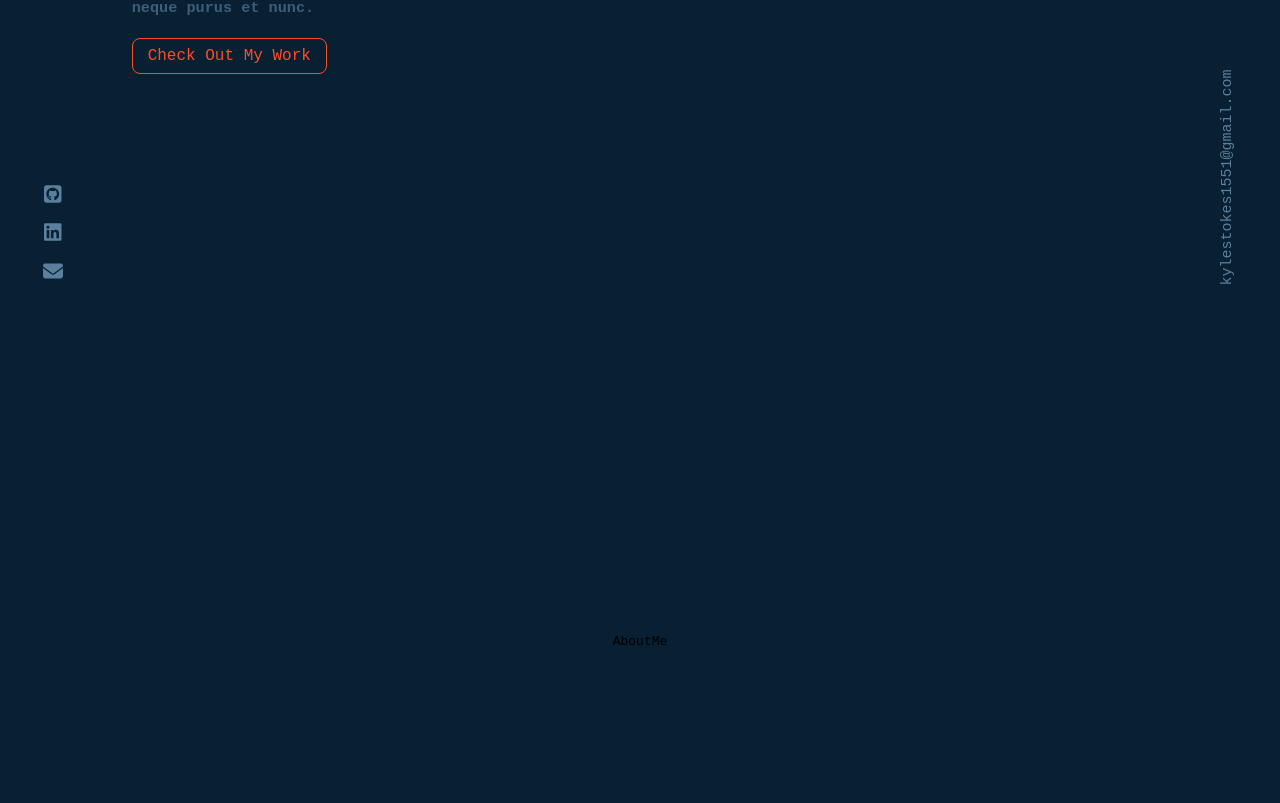
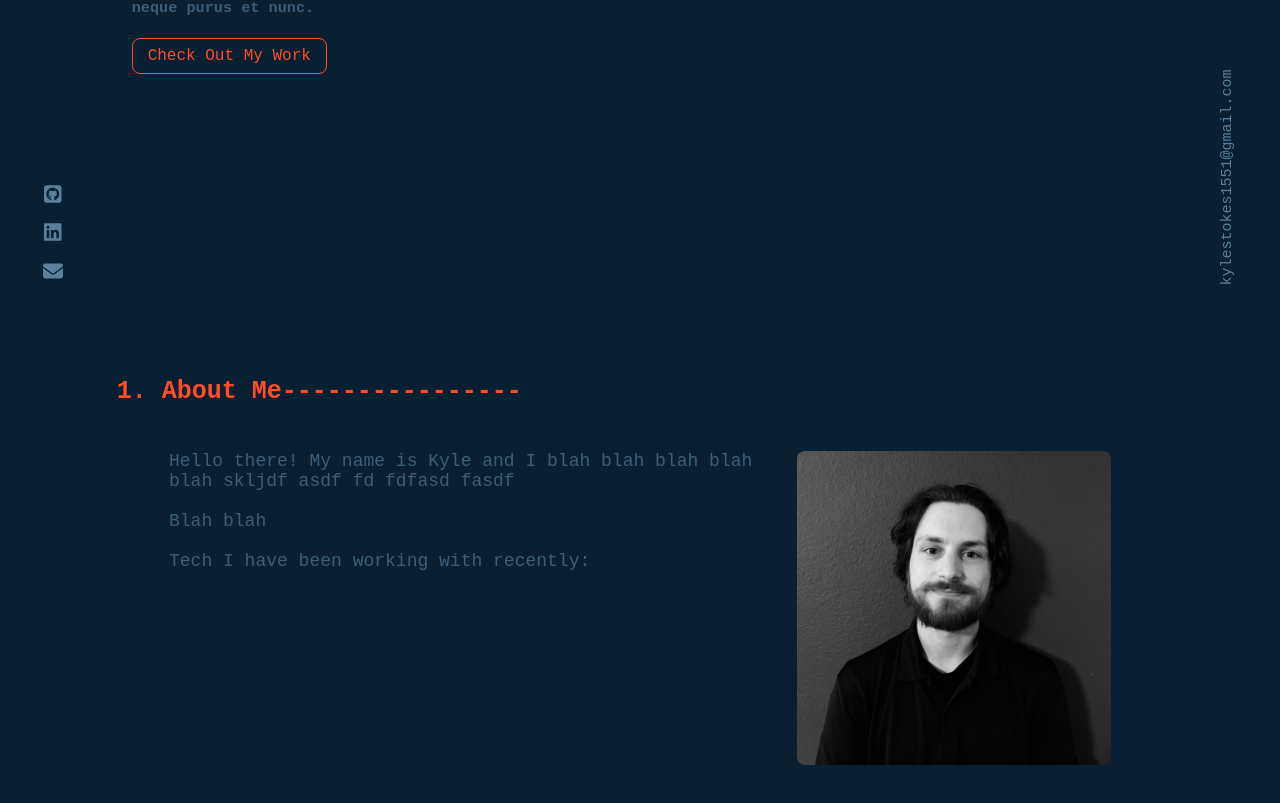
Before and after one commit to kylest0kes/folio, a React (Create React App) app: page / in a window 1280 px wide. Shown: the part 479-1282 px from the top of the page. Built offline with nearby package versions, Linux system fonts and the light colour scheme.

Commit message:
created the skeleton for the about me section

```diff
--- a/public/index.html
+++ b/public/index.html
@@ -24,6 +24,7 @@
       work correctly both with client-side routing and a non-root public URL.
       Learn how to configure a non-root public URL by running `npm run build`.
     -->
+
     <title>Kyle Stokes</title>
   </head>
   <body>
--- a/src/App.css
+++ b/src/App.css
@@ -46,7 +46,7 @@ section {
 }
 
 .app-about-me-section {
-
+  height: 80vh;
 }
 
 .app-work-section {
--- a/src/Sections/AboutMe/AboutMe.css
+++ b/src/Sections/AboutMe/AboutMe.css
@@ -0,0 +1,36 @@
+.bio-header {
+    margin-bottom: 45px;
+    color: #FF4C29;
+    font-size: 25px;
+}
+
+.bio-card {
+  display: flex;
+  flex-wrap: wrap;
+  justify-content: center;
+}
+
+.img-responsive {
+  width: 100%;
+  height: auto;
+  display: block;
+  border-radius: 8px;
+}
+
+.bio-card-img {
+  float: right;
+  width: 30%;
+  min-width: 106px;
+}
+
+.bio-card-text {
+    width: 60%;
+    word-wrap: break-word;
+    font-size: 18px;
+    color: #3c5e78;
+}
+
+.bio-card-text h2 > small {
+  display: block;
+  font-size: 70%;
+}
--- a/src/Sections/AboutMe/AboutMe.js
+++ b/src/Sections/AboutMe/AboutMe.js
@@ -1,11 +1,30 @@
-import React from 'react';
+import React from "react";
+import kyle from "../../Assets/imgs/kyle.jpg";
 
-import './AboutMe.css';
+import "./AboutMe.css";
 
 const AboutMe = () => {
   return (
-    <div>AboutMe</div>
-  )
-}
+    <div className="bio-container">
+          <h1 className="bio-header">1. About Me----------------</h1>
+      <div class="bio-card">
+        <div class="bio-card-text">
+          <span class="about-me-desc">
+           Hello there! My name is Kyle and I blah blah blah blah blah skljdf asdf fd fdfasd fasdf
+           <br/><br/>
+           Blah blah
+           <br/><br/>
+           Tech I have been working with recently:
+
+          </span>
+        </div>
+
+        <div class="bio-card-img">
+          <img src={kyle} class="img-responsive" alt="kyle" />
+        </div>
+      </div>
+    </div>
+  );
+};
 
 export default AboutMe;
```
Also changed, not shown: src/Assets/imgs/kyle.jpg (added).
